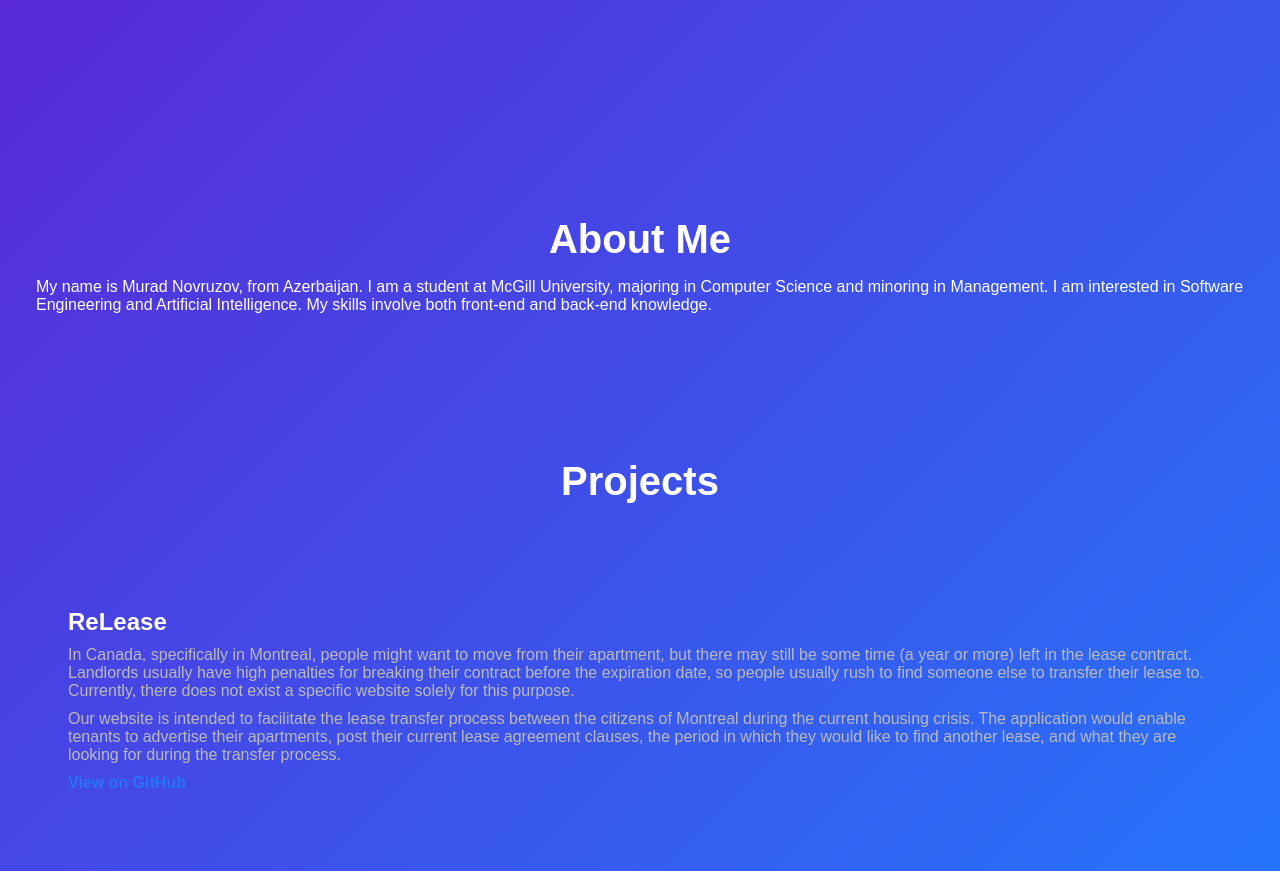
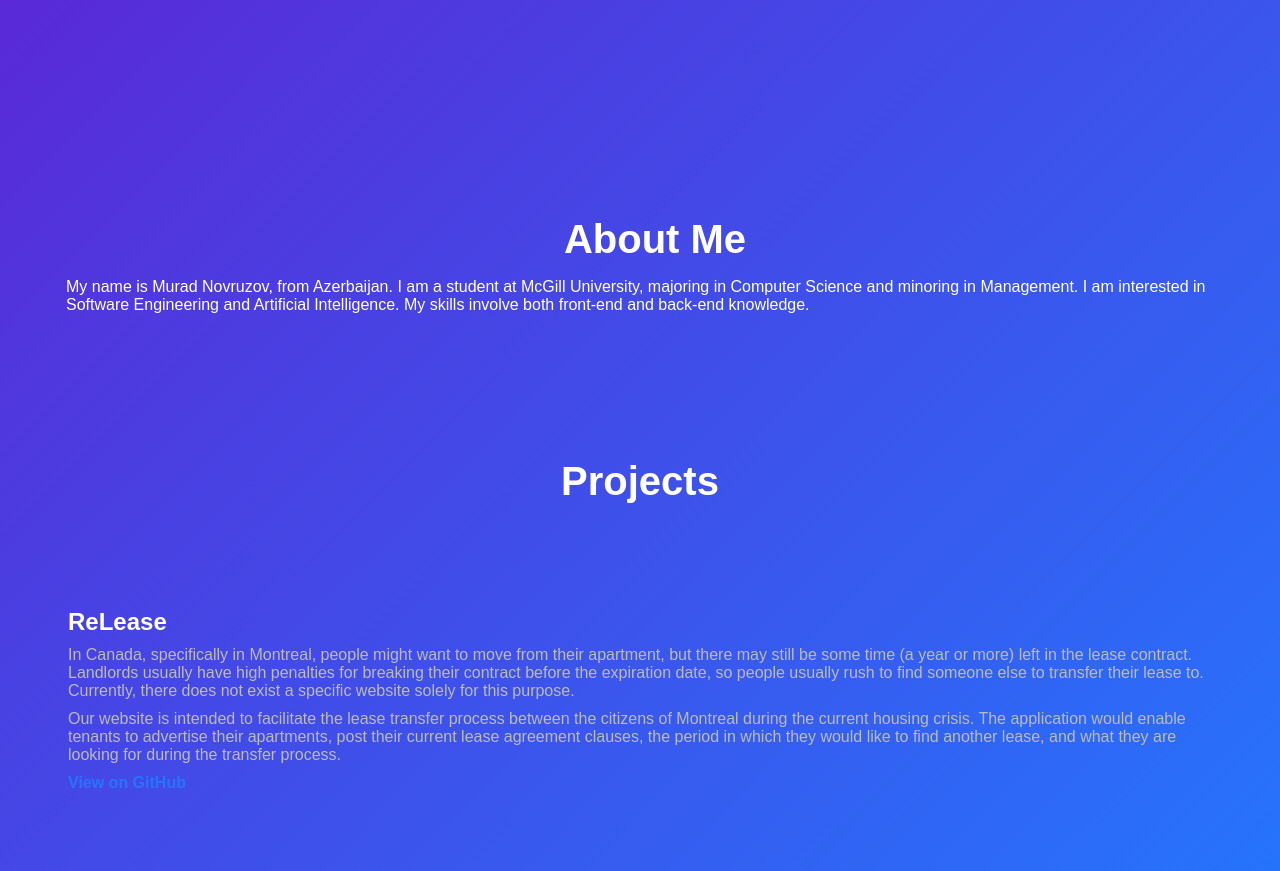
Before and after one commit to novruzoff/novruzoff.github.io, a React app: page / in a window 1280 px wide. Shown: the part 700-1571 px from the top of the page. Built offline with nearby package versions, Linux system fonts and the light colour scheme.

Commit message:
Update UI styling and remove unused component

```diff
--- a/src/App.css
+++ b/src/App.css
@@ -84,7 +84,14 @@ header {
   border-radius: 15px;
 }
 
-#about, #projects {
+#about {
+  padding: 4rem 1rem;
+  margin-left: 30px;
+  color: #ffffff;
+  text-align: left; /* Align text to the left */
+}
+
+#projects {
   padding: 4rem 1rem;
   color: #ffffff;
   text-align: left; /* Align text to the left */
@@ -96,10 +103,6 @@ h2 {
   color: #ffffff;
   margin-bottom: 1rem;
   text-align: center; /* Center-align titles */
-}
-
-#projects {
-  padding: 4rem 1rem;
 }
 
 .project {
--- a/src/components/Header.css
+++ b/src/components/Header.css
@@ -31,10 +31,12 @@ header nav a {
   text-decoration: none;
   font-weight: 700;
   padding: 0.5rem 1rem;
-  border-radius: 5px;
+  border-radius: 7px;
   transition: background-color 0.3s ease;
 }
 
 header nav a:hover {
   background-color: rgba(255, 255, 255, 0.2);
+  text-decoration: none;
+  border-radius: 7px;
 }
```
Also changed, not shown: src/components/ProjectDetails.js (deleted, +0 -11 lines).
